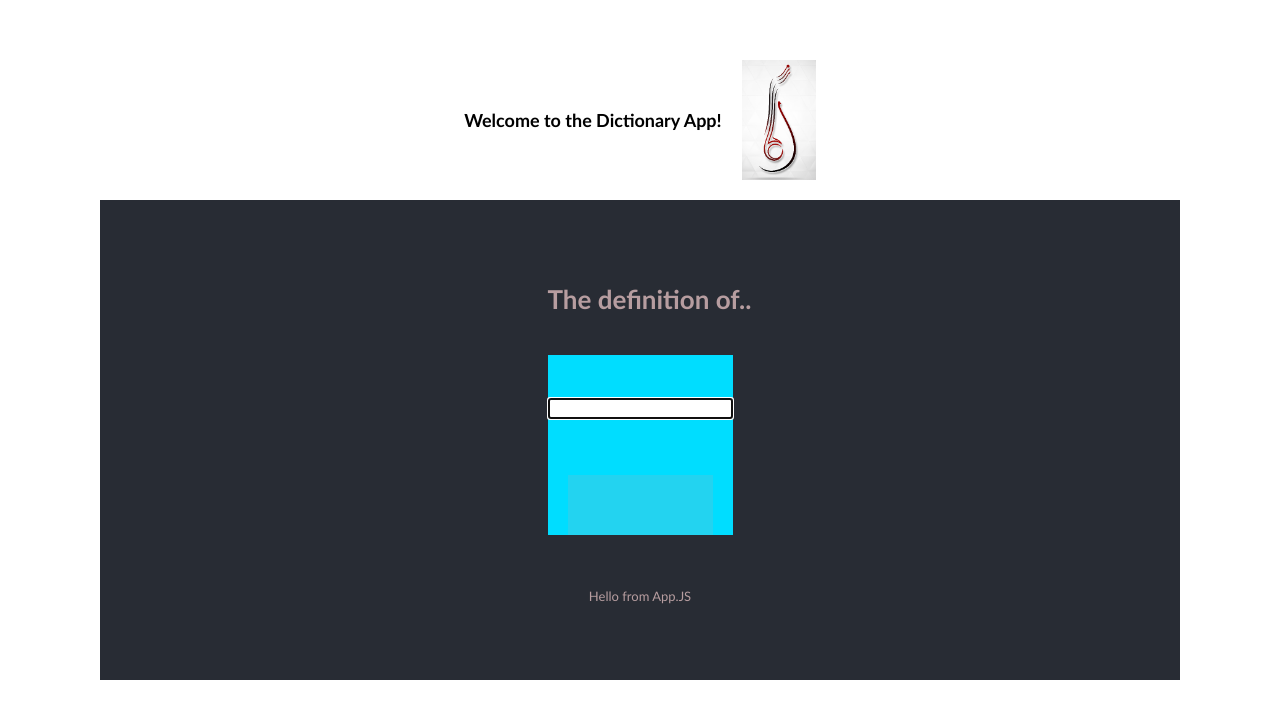
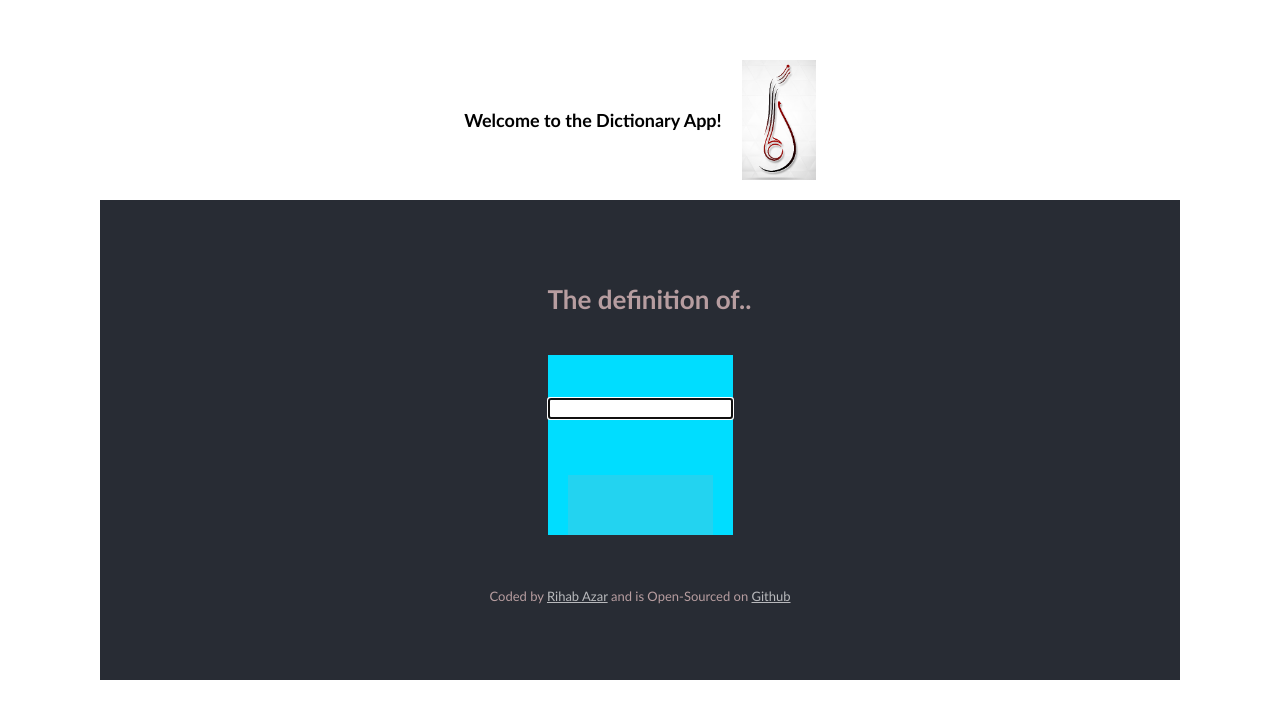
Before and after one commit to Shahbi88/react-dictionary, a React (Create React App) app: page / in a window 1280 px wide. Shown: the top 718 px of the page. Built offline with nearby package versions, Linux system fonts and the light colour scheme.

Commit message:
footer with links

```diff
--- a/src/App.css
+++ b/src/App.css
@@ -114,3 +114,6 @@ p {
     "Lucida Sans", Arial, sans-serif;
   font-size: small;
 }
+a {
+  color: rgba(255, 255, 255, 0.67);
+}
--- a/src/App.js
+++ b/src/App.js
@@ -17,7 +17,10 @@ function App() {
           <Dictionary />
         </div>
         <small>
-          <p>Hello from App.JS</p>
+          <p className="footer">
+            Coded by <a href="https://www.rihabazar.co.uk/">Rihab Azar</a> and
+            is Open-Sourced on <a href="">Github</a>
+          </p>
         </small>
       </header>
     </div>
```
